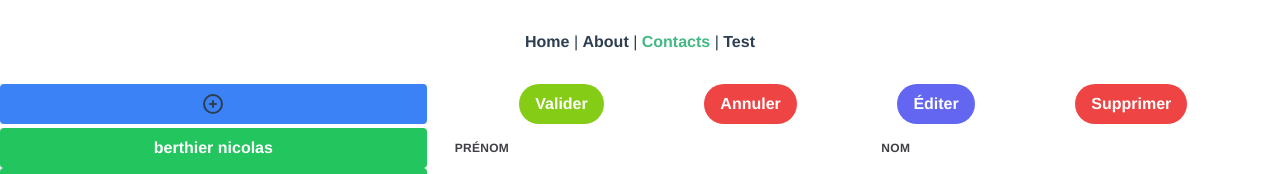
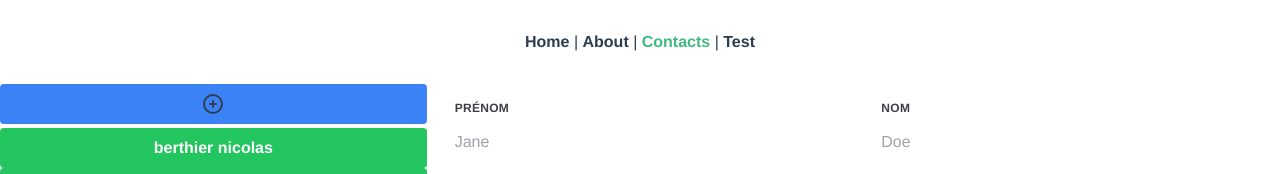
Before and after one commit to nberthier/master-details-vue3, a Vue app: page /contacts in a window 1280 px wide. Shown: the top 174 px of the page. Built offline with nearby package versions, Linux system fonts and the light colour scheme.

Commit message:
Details buttons conditions to display

```diff
--- a/src/components/Details.vue
+++ b/src/components/Details.vue
@@ -1,10 +1,30 @@
 <template>
   <div>
     <div class="flex flex-wrap space-x-2 justify-evenly">
-      <Button @click="validateContact" class="text-white bg-lime-500">Valider</Button>
-      <Button @click="cancelContact" class="text-white bg-red-500">Annuler</Button>
-      <Button @click="modifyContact" class="text-white bg-indigo-500">Éditer</Button>
-      <Button @click="deleteContact" class="text-white bg-red-500">Supprimer</Button>
+      <Button
+        v-if="!nothingIsSelected && isEditing"
+        @click="validateContact"
+        class="text-white bg-lime-500"
+        >Valider</Button
+      >
+      <Button
+        v-if="!nothingIsSelected && isEditing"
+        @click="cancelContact"
+        class="text-white bg-red-500"
+        >Annuler</Button
+      >
+      <Button
+        v-if="!nothingIsSelected && !isEditing"
+        @click="modifyContact"
+        class="text-white bg-indigo-500"
+        >Éditer</Button
+      >
+      <Button
+        v-if="!nothingIsSelected && !isEditing"
+        @click="deleteContact"
+        class="text-white bg-red-500"
+        >Supprimer</Button
+      >
     </div>
     <form class="w-full">
       <div class="row-placement">
@@ -112,24 +132,38 @@ export default defineComponent({
     contact: Contact,
     contactIndex: Number,
   },
+  emits: ['update:contact'],
   data: () => ({
     //currentContact: (typeof this.contact == undefined) ? new Contact("", "", "", "", new Date(), "") : this.contact,
     currentContact: {} as Contact,
     isNotModifiable: true,
   }),
   computed: {
+    isEditing(): boolean {
+      return !this.isNotModifiable;
+    },
+    nothingIsSelected(): boolean {
+      return this.contactIndex == null;
+    },
   },
   methods: {
-    ...mapActions( "contacts", ["del"]),
+    ...mapActions("contacts", ["del"]),
     validateContact() {
-      Object.assign(this.contact, this.currentContact);
+      let newContact = new Contact(this.currentContact.name,
+        this.currentContact.firstName,
+        this.currentContact.phone,
+        this.currentContact.photo,
+        this.currentContact.birthdate,
+        this.currentContact.address);
+      console.log("validate1", this.currentContact as Contact, newContact);
+      this.$emit('update:contact', newContact);
     },
     cancelContact() {
       Object.assign(this.currentContact, this.contact);
       this.isNotModifiable = true;
       console.log(this.contactIndex);
 
-      if ( this.contact == null ) {
+      if (this.contact == null) {
         this.del(this.contactIndex);
       }
     },
@@ -147,7 +181,7 @@ export default defineComponent({
       if (this.contact) {
         Object.assign(this.currentContact, this.contact);
         this.isNotModifiable = true;
-        } else if ( this.contact === null ){
+      } else if (this.contact === null) {
         this.currentContact = {} as Contact;
         this.isNotModifiable = false;
       } else {
--- a/src/models/contact.ts
+++ b/src/models/contact.ts
@@ -8,7 +8,7 @@ export default class Contact {
   address = "";
 
 
-  constructor(name: string, firstName: string, phone: string, photo: string, birthdate: Date, address: string) {
+  constructor(name: string, firstName: string, phone: string, photo: string, birthdate: Date | null, address: string) {
     this.name = name;
     this.firstName = firstName;
     this.phone = phone;
--- a/src/views/Contacts.vue
+++ b/src/views/Contacts.vue
@@ -5,7 +5,11 @@
       v-model:contactIndex="contactIndex"
       class="w-1/3 flex-col"
     />
-    <Details :contact="selectedContact" :contactIndex="indexComputed" class="w-2/3 flex-none" />
+    <Details
+      v-model:contact="selectedContact"
+      :contactIndex="indexComputed"
+      class="w-2/3 flex-none"
+    />
     <!-- <AddContact class="w-1/3"/> -->
   </div>
 </template>
@@ -30,21 +34,22 @@ export default defineComponent({
   }),
   computed: {
     ...mapGetters("contacts", ["getContacts"]),
-    selectedContact(): Contact | null {
-      if (this.contactIndex !== null) {
-        console.log( this.contactIndex, this.getContacts[this.contactIndex || 0]);
-        // if ( !this.getContacts[this.contactIndex || 0] ) {
-        //   this.contactIndex = null;
-        // }
-        return this.getContacts[this.contactIndex || 0];
-      } else {
-        return null;
+    selectedContact: {
+      get: function() : Contact | null {
+        if (this != undefined && this.contactIndex !== null) {
+          return this.getContacts[this.contactIndex || 0];
+        } else {
+          return null;
+        }
+      },
+      set: function(newContact : Contact) {
+        console.log("setter", newContact);
+        this.getContacts[this.contactIndex] = newContact;
       }
     },
-    indexComputed() : number | null {
-      if ( this.getContacts[this.contactIndex || 0] === undefined )
-        return null;
-        else return this.contactIndex;
+    indexComputed(): number | null {
+      if (this.getContacts[this.contactIndex || 0] === undefined) return null;
+      else return this.contactIndex;
     },
   },
   mounted() {
@@ -54,8 +59,6 @@ export default defineComponent({
     }));
     console.log(tabContact, result);
   },
-  methods: {
-
-  },
+  methods: {},
 });
 </script>
```
Lines whose indentation alone changed are shown as unchanged.
